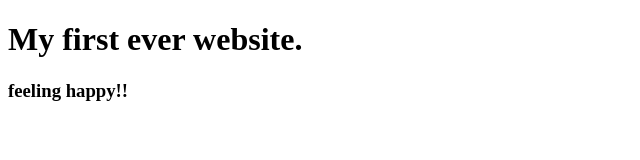
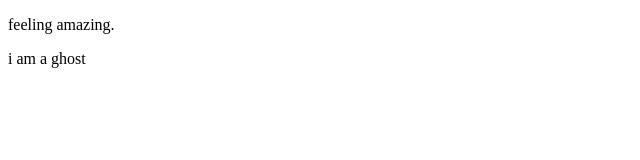
Before and after one commit to rakhiakter/My-first-website, a plain HTML site: page My-first-website/index.html in a window 1280 px wide. Shown: the whole page, without its empty margins (0-640 px from the left). Drawn offline with Linux system fonts and the light colour scheme.

Commit message:
ghost hunting

```diff
--- a/My-first-website/index.html
+++ b/My-first-website/index.html
@@ -6,8 +6,7 @@
     <title>Document</title>
 </head>
 <body>
-    <h1>
-      My first ever website. </h1>
-      <h3>feeling happy!!</h3>
+<p> feeling amazing.</p>
+   <p>i am a ghost</p>
 </body>
 </html>
```
